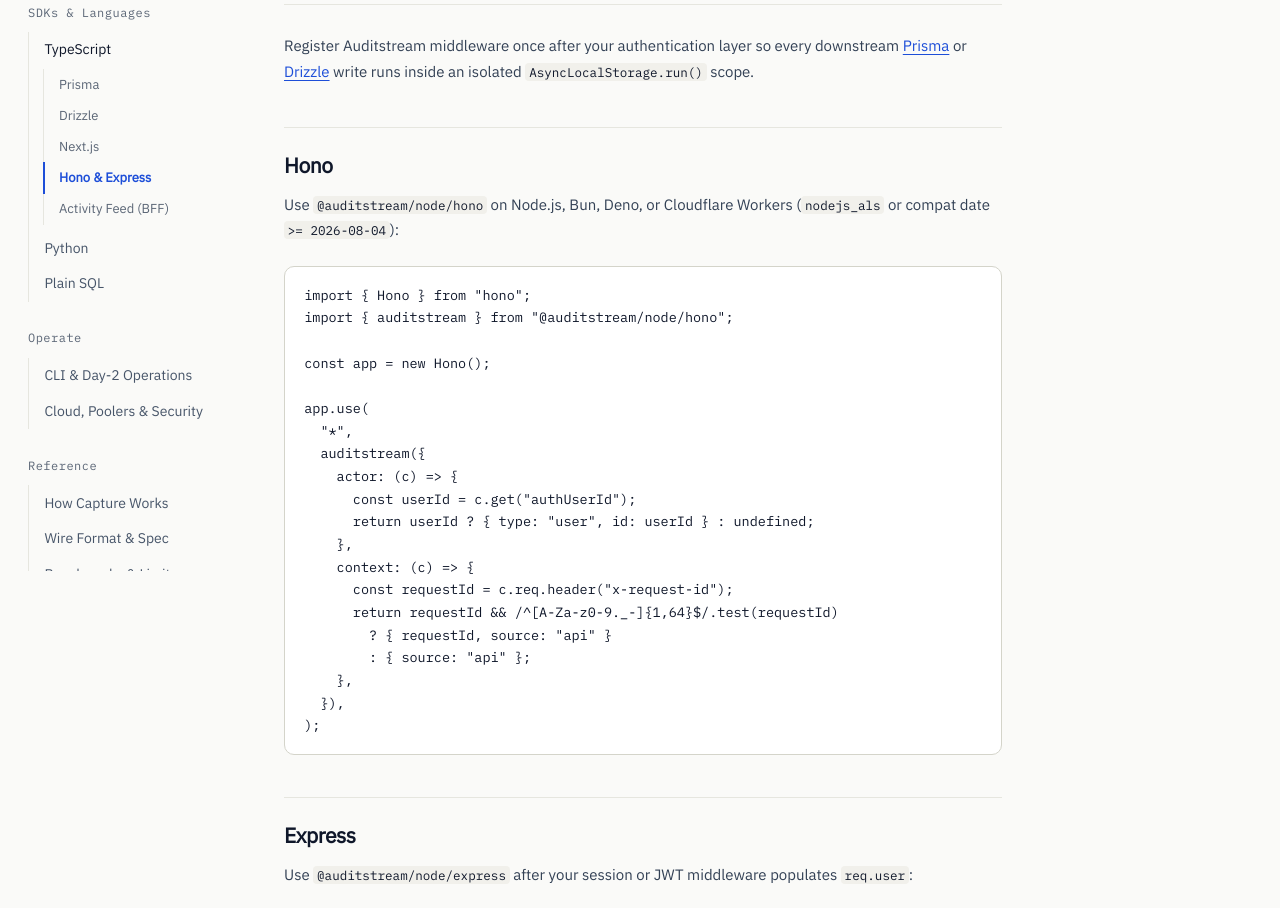
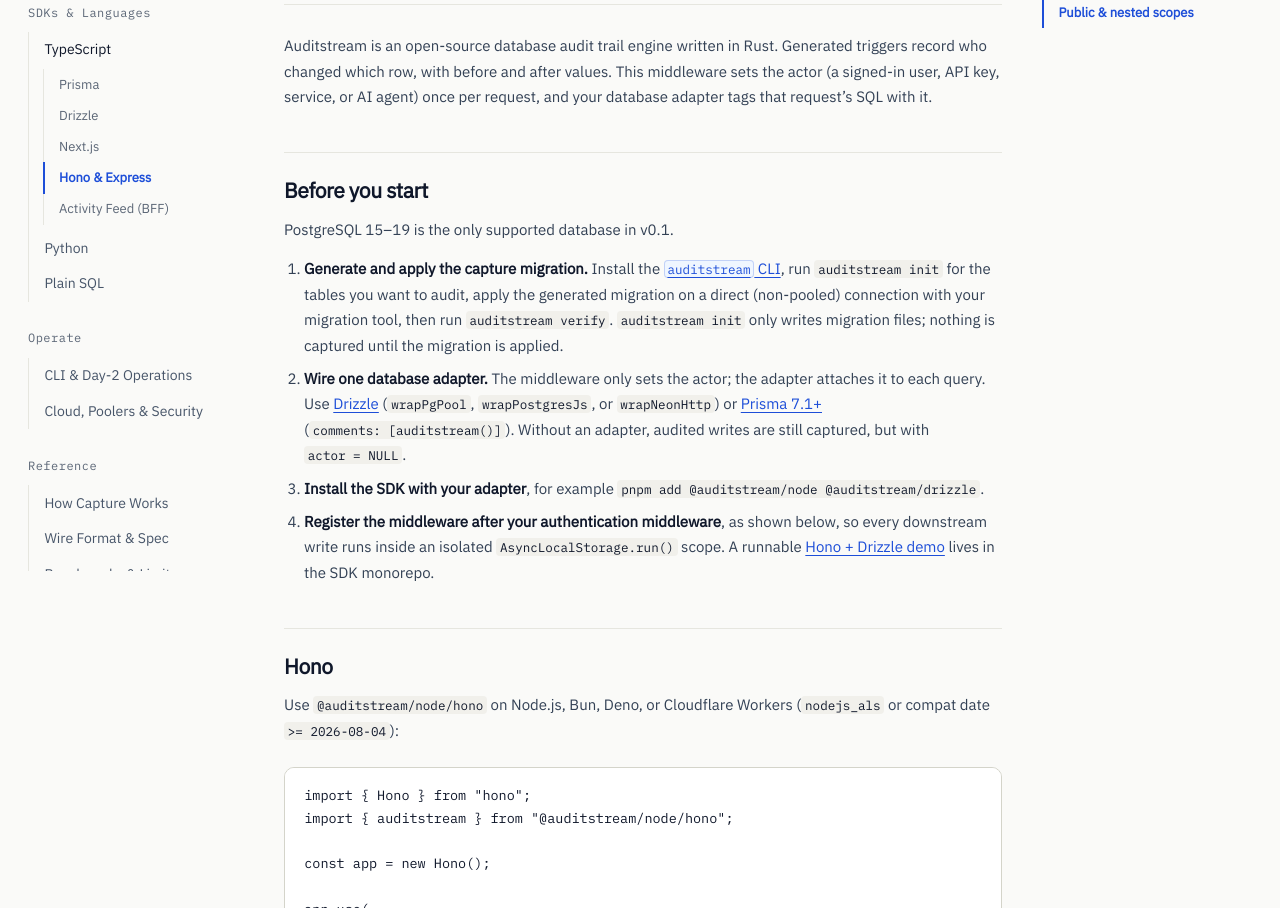
Before and after one commit to auditstream/site, an Astro site: page /docs/typescript/http in a window 1280 px wide. Shown: the part 226-1134 px from the top of the page. Built offline with nearby package versions, Linux system fonts and the light colour scheme; Astro itself is replaced by a stand-in of ours; some packages are replaced by stand-ins of ours; code samples lack their colours; a web font is replaced by a local one.

Commit message:
docs(typescript): add a before-you-start section to the Hono and Express page

```diff
--- a/src/content/docs/typescript/http.md
+++ b/src/content/docs/typescript/http.md
@@ -7,7 +7,16 @@ order: 3.4
 eyebrow: TYPESCRIPT · HONO & EXPRESS
 ---
 
-Register Auditstream middleware once after your authentication layer so every downstream [Prisma](/docs/typescript/prisma/) or [Drizzle](/docs/typescript/drizzle/) write runs inside an isolated `AsyncLocalStorage.run()` scope.
+Auditstream is an open-source database audit trail engine written in Rust. Generated triggers record who changed which row, with before and after values. This middleware sets the actor (a signed-in user, API key, service, or AI agent) once per request, and your database adapter tags that request's SQL with it.
+
+## Before you start
+
+PostgreSQL 15–19 is the only supported database in v0.1.
+
+1. **Generate and apply the capture migration.** Install the [`auditstream` CLI](/docs/getting-started/), run `auditstream init` for the tables you want to audit, apply the generated migration on a direct (non-pooled) connection with your migration tool, then run `auditstream verify`. `auditstream init` only writes migration files; nothing is captured until the migration is applied.
+2. **Wire one database adapter.** The middleware only sets the actor; the adapter attaches it to each query. Use [Drizzle](/docs/typescript/drizzle/) (`wrapPgPool`, `wrapPostgresJs`, or `wrapNeonHttp`) or [Prisma 7.1+](/docs/typescript/prisma/) (`comments: [auditstream()]`). Without an adapter, audited writes are still captured, but with `actor = NULL`.
+3. **Install the SDK with your adapter**, for example `pnpm add @auditstream/node @auditstream/drizzle`.
+4. **Register the middleware after your authentication middleware**, as shown below, so every downstream write runs inside an isolated `AsyncLocalStorage.run()` scope. A runnable [Hono + Drizzle demo](https://github.com/auditstream/auditstream-js/tree/main/examples/hono-drizzle) lives in the SDK monorepo.
 
 ## Hono
 
@@ -22,9 +31,10 @@ const app = new Hono();
 app.use(
   "*",
   auditstream({
+    // Register after your auth middleware. hono/jwt stores verified claims in `jwtPayload`.
     actor: (c) => {
-      const userId = c.get("authUserId");
-      return userId ? { type: "user", id: userId } : undefined;
+      const sub = (c.get("jwtPayload") as { sub?: unknown } | undefined)?.sub;
+      return typeof sub === "string" && sub ? { type: "user", id: sub } : undefined;
     },
     context: (c) => {
       const requestId = c.req.header("x-request-id");
```
